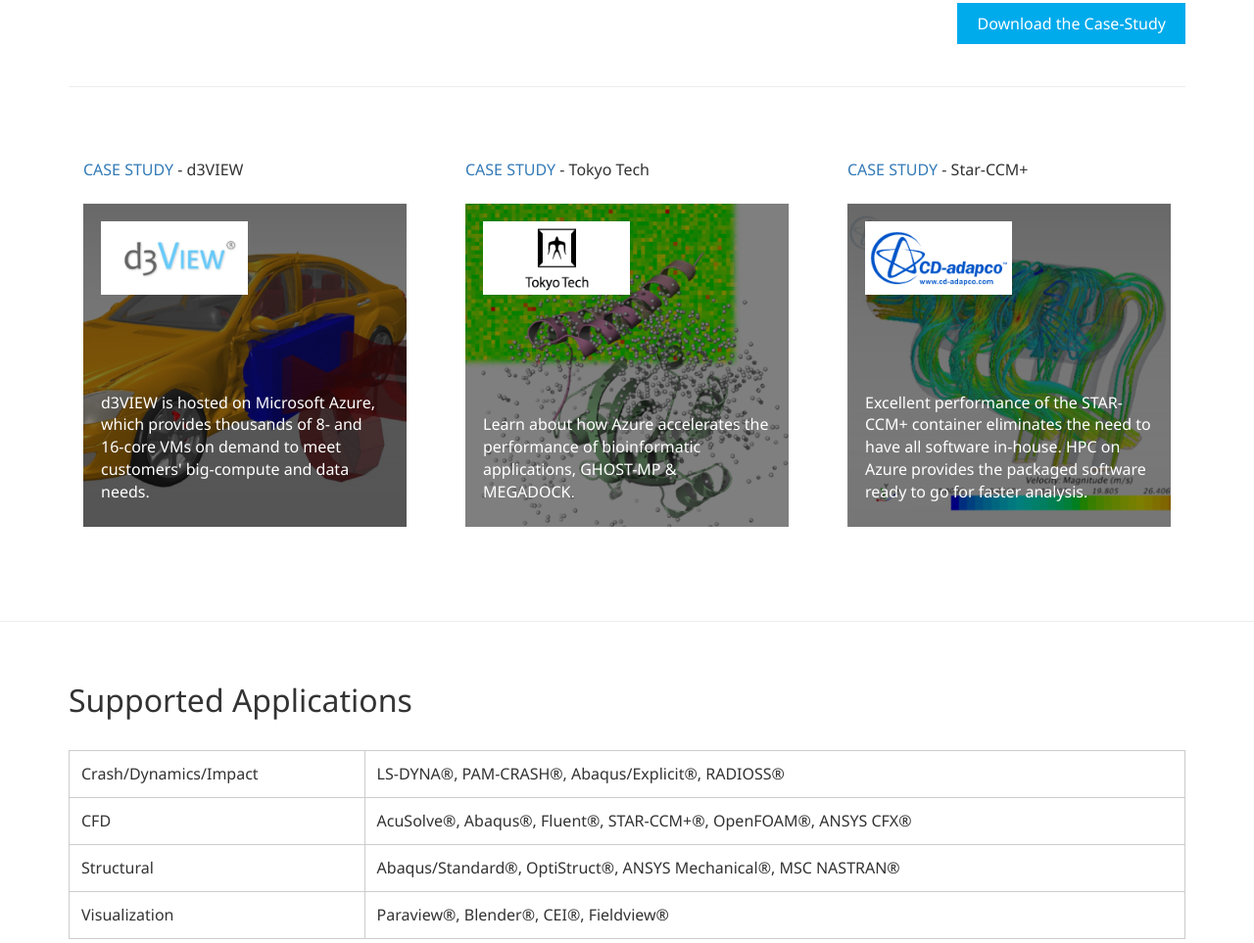
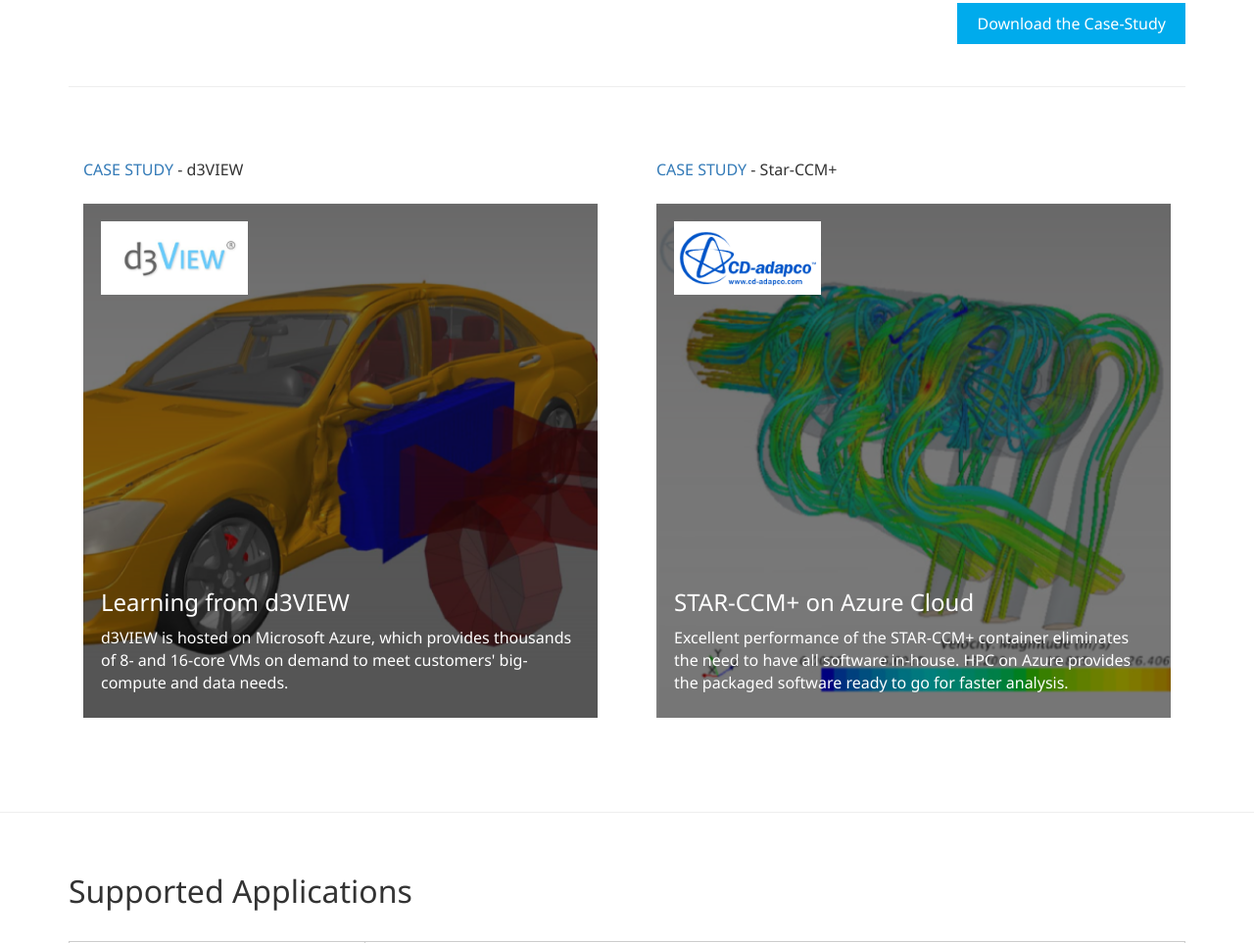
Before and after one commit to jiata/microsite-template, a plain HTML site: page index.html in a window 1280 px wide. Shown: the part 5285-6248 px from the top of the page at 98% size. Drawn offline with Linux system fonts and the light colour scheme.

Commit message:
temp fix on tokyo tech casestudy

```diff
--- a/index.html
+++ b/index.html
@@ -218,7 +218,7 @@
                 <hr>
                 <br>
                 <div class="row">
-                    <div class="col-xs-4 az-case-study-mini">
+                    <div class="col-xs-6 az-case-study-mini">
                         <div class=""><a href="https://azure.microsoft.com/en-us/case-studies" target="_blank" data-track="true" data-id="case-study-link">CASE STUDY</a> - d3VIEW</div>
                         <br>
                         <a target="_blank" href="https://customers.microsoft.com/Pages/CustomerStory.aspx?recid=22088" data-track="true" data-id="case-study-d3view">
@@ -227,12 +227,13 @@
                                 <img class="az-case-study-mini-bg" src="images/csm_d3view_image.png">
                                 <img class="az-case-study-mini-logo" src="images/csm_d3view_logo.png">
                                 <div class="az-case-study-mini-text">
-                                    <!--<h3>Learning from d3VIEW</h3>-->
+                                    <h3>Learning from d3VIEW</h3>
                                     <div>d3VIEW is hosted on Microsoft Azure, which provides thousands of 8- and 16-core VMs on demand to meet customers' big-compute and data needs.</div>
                                 </div>
                             </div>
                         </a>
                     </div>
+                    <!--
                     <div class="col-xs-4 az-case-study-mini">
                         <div class=""><a href="https://azure.microsoft.com/en-us/case-studies" target="_blank" data-track="true" data-id="case-study-link">CASE STUDY</a> - Tokyo Tech</div>
                         <br>
@@ -242,13 +243,13 @@
                                 <img class="az-case-study-mini-bg" src="images/csm_titech_image.png">
                                 <img class="az-case-study-mini-logo" src="images/csm_titech_logo.png">
                                 <div class="az-case-study-mini-text">
-                                    <!--<h3>STAR-CCM+ on Azure Cloud</h3>-->
                                     <div>Learn about how Azure accelerates the performance of bioinformatic applications, GHOST-MP & MEGADOCK.</div>
                                 </div>
                             </div>
                         </a>
                     </div>
-                    <div class="col-xs-4 az-case-study-mini">
+                    -->
+                    <div class="col-xs-6 az-case-study-mini">
                         <div class=""><a href="https://azure.microsoft.com/en-us/case-studies" target="_blank" data-track="true" data-id="case-study-link">CASE STUDY</a> - Star-CCM+</div>
                         <br>
                         <a target="_blank" href="https://www.theubercloud.com/team-185-air-flow-through-an-engine-intake-manifold-on-microsoft-azure/" data-track="true" data-id="case-study-starccm-on-azure">
@@ -257,7 +258,7 @@
                                 <img class="az-case-study-mini-bg" src="images/csm_starccm_image.png">
                                 <img class="az-case-study-mini-logo" src="images/csm_starccm_logo.png">
                                 <div class="az-case-study-mini-text">
-                                    <!--<h3>STAR-CCM+ on Azure Cloud</h3>-->
+                                    <h3>STAR-CCM+ on Azure Cloud</h3>
                                     <div>Excellent performance of the STAR-CCM+ container eliminates the need to have all software in-house. HPC on Azure provides the packaged software ready to go for faster analysis.</div>
                                 </div>
                             </div>
```
